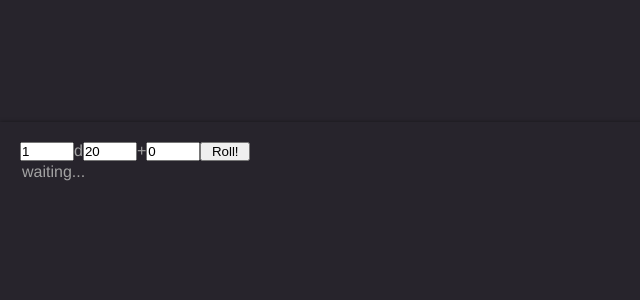
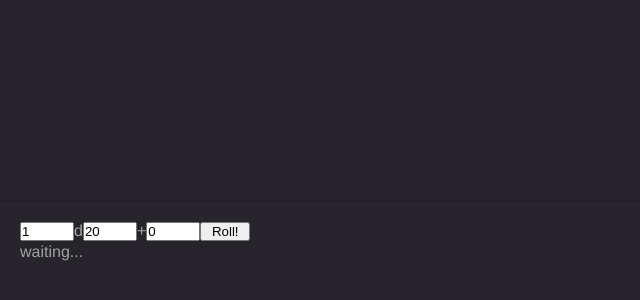
Before and after one commit to savwiley/dnd-maps, a React (Create React App) app: page / in a window 1280 px wide. Shown: the part 438-738 px from the top of the page, without its empty margins (0-640 px from the left). Built offline with nearby package versions, Linux system fonts and the light colour scheme.

Commit message:
stylize answers

```diff
--- a/src/components/Dice/style.js
+++ b/src/components/Dice/style.js
@@ -5,7 +5,7 @@ export const DiceBox = styled.div`
   bottom: 0;
   left: 0;
   right: 0;
-  height: 200px;
+  height: 120px;
   padding: 20px;
   box-shadow: 0 0 4px rgba(0, 0, 0, 0.4);
 `;
@@ -19,5 +19,13 @@ export const Inputs = styled.div`
 
 export const Rolled = styled.div`
   display: block;
-  padding: 2px;
+  padding: 2px 50px 2px 0;
 `;
+
+export const DiceAnswers = styled.div`
+  display: flex;
+  flex-direction: column;
+  flex-wrap: wrap;
+  height: 100%;
+  align-content: baseline;
+`;
```
